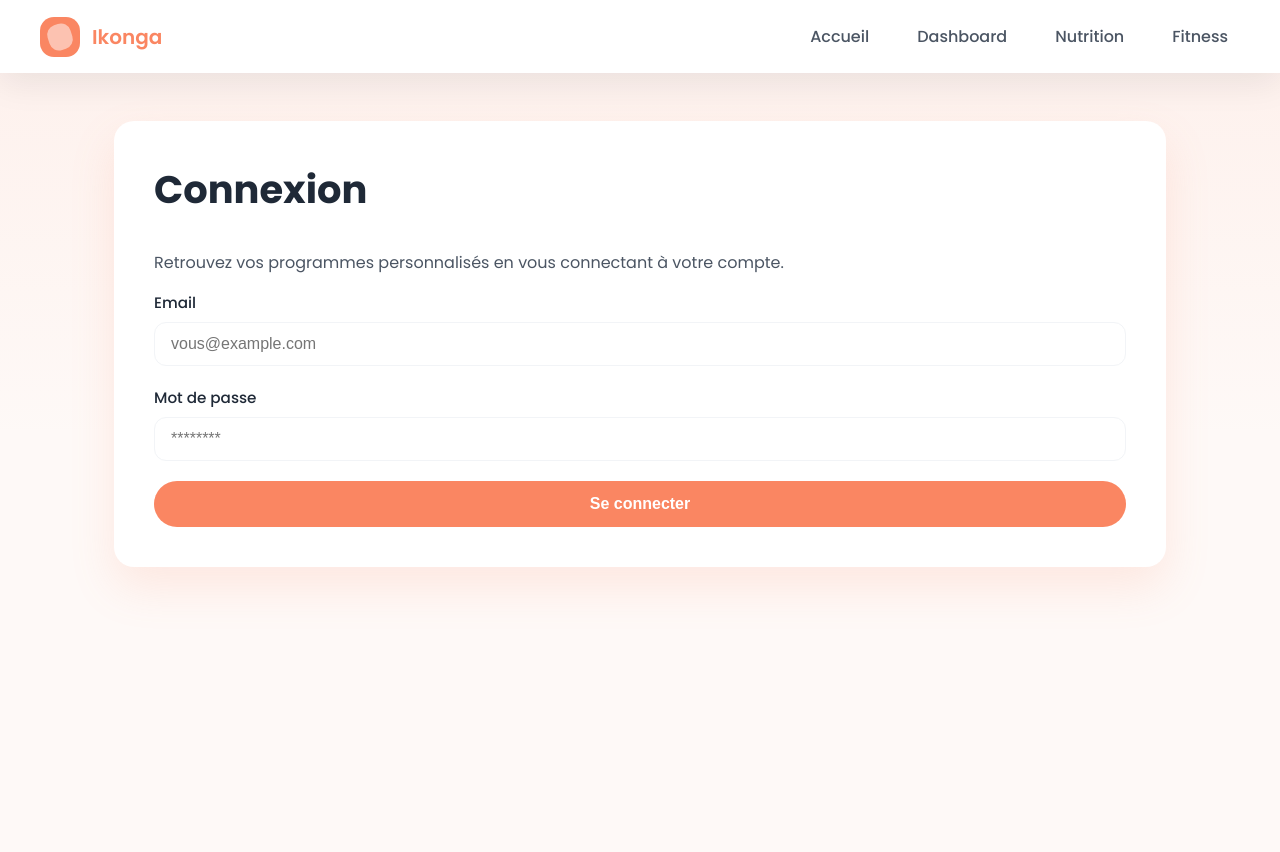
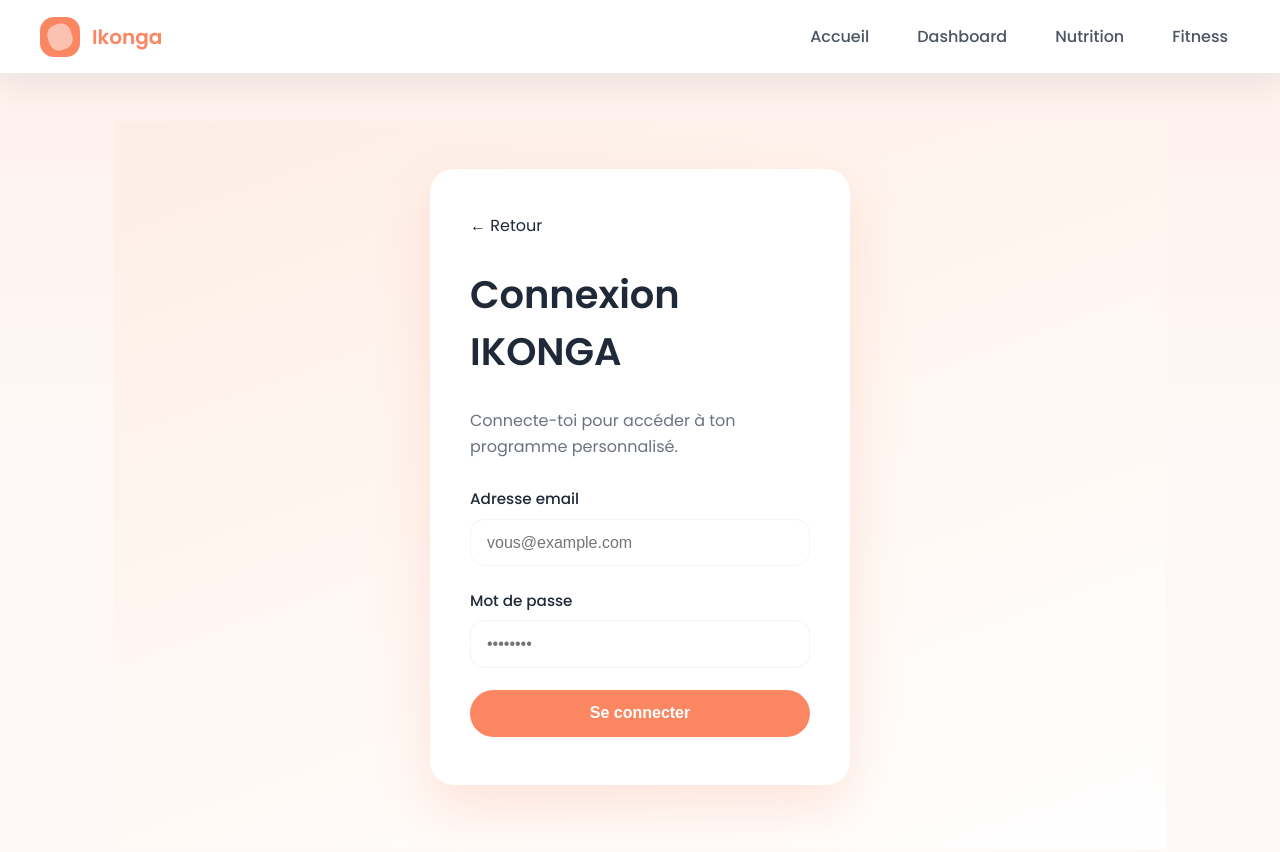
Before and after one commit to justm6640/ikonga-app, a Next.js app in the folder frontend/: page /login in a window 1280 px wide. Shown: the top 852 px of the page. Before the commit the page ends 800 px from the top, so only its background shows below. Built offline with nearby package versions, Linux system fonts and the light colour scheme.

Commit message:
feat: add Ikonga login page

```diff
--- a/frontend/src/app/login/page.tsx
+++ b/frontend/src/app/login/page.tsx
@@ -1,10 +1,12 @@
 'use client';
 
-import { FormEvent, useState } from 'react';
+import Link from 'next/link';
 import { useRouter } from 'next/navigation';
+import { FormEvent, useEffect, useState } from 'react';
 
 interface LoginResponse {
-  token: string;
+  token?: string;
+  user?: unknown;
   message?: string;
 }
 
@@ -14,22 +16,38 @@ export default function LoginPage() {
   const [password, setPassword] = useState('');
   const [error, setError] = useState<string | null>(null);
   const [loading, setLoading] = useState(false);
-  const [success, setSuccess] = useState(false);
+
+  useEffect(() => {
+    if (typeof window === 'undefined') {
+      return;
+    }
+
+    const existingToken = localStorage.getItem('ikonga_token');
+    if (existingToken) {
+      router.replace('/');
+    }
+  }, [router]);
 
   const handleSubmit = async (event: FormEvent<HTMLFormElement>) => {
     event.preventDefault();
     setError(null);
-    setSuccess(false);
 
     if (!email || !password) {
-      setError('Veuillez saisir votre email et votre mot de passe.');
+      setError('Merci de renseigner votre email et votre mot de passe.');
+      return;
+    }
+
+    const apiBaseUrl = process.env.NEXT_PUBLIC_API_URL?.replace(/\/$/, '');
+
+    if (!apiBaseUrl) {
+      setError('Configuration manquante : NEXT_PUBLIC_API_URL est requis.');
       return;
     }
 
     setLoading(true);
 
     try {
-      const response = await fetch('http://localhost:4000/auth/login', {
+      const response = await fetch(`${apiBaseUrl}/auth/login`, {
         method: 'POST',
         headers: {
           'Content-Type': 'application/json',
@@ -37,18 +55,21 @@ export default function LoginPage() {
         body: JSON.stringify({ email, password }),
       });
 
-      const data: LoginResponse = await response.json().catch(() => ({ token: '' }));
+      const data: LoginResponse = await response.json().catch(() => ({}));
 
       if (!response.ok || !data.token) {
         const message = data.message ?? 'Connexion impossible. Vérifiez vos identifiants.';
         throw new Error(message);
       }
 
-      localStorage.setItem('token', data.token);
-      setSuccess(true);
-      router.push('/dashboard');
+      if (typeof window !== 'undefined') {
+        localStorage.setItem('ikonga_token', data.token);
+        localStorage.setItem('ikonga_user', JSON.stringify(data.user ?? {}));
+      }
+
+      router.push('/');
     } catch (submissionError) {
-      const message = submissionError instanceof Error ? submissionError.message : undefined;
+      const message = submissionError instanceof Error ? submissionError.message : null;
       setError(message ?? 'Une erreur inattendue est survenue.');
     } finally {
       setLoading(false);
@@ -56,32 +77,36 @@ export default function LoginPage() {
   };
 
   return (
-    <section className="page-card">
-      <h1>Connexion</h1>
-      <p>Retrouvez vos programmes personnalisés en vous connectant à votre compte.</p>
-      <form onSubmit={handleSubmit} className="form-grid">
-        <label htmlFor="email">
-          Email
+    <div className="login-page">
+      <div className="login-card">
+        <Link href="/" className="back-link" aria-label="Retour à l\'accueil">
+          ← Retour
+        </Link>
+        <h1>Connexion IKONGA</h1>
+        <p className="subtitle">Connecte-toi pour accéder à ton programme personnalisé.</p>
+        <form onSubmit={handleSubmit} className="login-form">
+          <label htmlFor="email" className="field-label">
+            Adresse email
             <input
               id="email"
               name="email"
               type="email"
+              autoComplete="email"
               placeholder="vous@example.com"
-            autoComplete="email"
               value={email}
               onChange={(event) => setEmail(event.target.value)}
               disabled={loading}
               required
             />
           </label>
-        <label htmlFor="password">
+          <label htmlFor="password" className="field-label">
             Mot de passe
             <input
               id="password"
               name="password"
               type="password"
-            placeholder="********"
               autoComplete="current-password"
+              placeholder="••••••••"
               value={password}
               onChange={(event) => setPassword(event.target.value)}
               disabled={loading}
@@ -89,19 +114,131 @@ export default function LoginPage() {
             />
           </label>
           {error ? (
-          <div className="status-message error" role="alert">
+            <p role="alert" className="error-message">
               {error}
-          </div>
+            </p>
           ) : null}
-        {success ? (
-          <div className="status-message success" role="status">
-            Connexion réussie, redirection en cours...
-          </div>
-        ) : null}
-        <button type="submit" disabled={loading}>
-          {loading ? 'Connexion...' : 'Se connecter'}
+          <button type="submit" disabled={loading} className="submit-button">
+            {loading ? 'Connexion en cours…' : 'Se connecter'}
           </button>
         </form>
-    </section>
+      </div>
+      <style jsx>{`
+        .login-page {
+          width: 100%;
+          display: flex;
+          align-items: center;
+          justify-content: center;
+          padding: 3rem 1.5rem 4rem;
+          background: linear-gradient(160deg, #fdeee6 0%, #fff7f2 50%, #ffffff 100%);
+        }
+
+        .login-card {
+          width: min(420px, 100%);
+          background: #ffffff;
+          border-radius: 24px;
+          box-shadow: 0 24px 55px rgba(250, 134, 98, 0.2);
+          padding: 2.75rem 2.5rem 3rem;
+          display: flex;
+          flex-direction: column;
+          gap: 1.75rem;
+        }
+
+        .back-link {
+          align-self: flex-start;
+          font-size: 0.95rem;
+          font-weight: 500;
+          color: #fa8662;
+          text-decoration: none;
+          transition: opacity 0.2s ease;
+        }
+
+        .back-link:hover,
+        .back-link:focus-visible {
+          opacity: 0.7;
+        }
+
+        h1 {
+          margin: 0;
+          font-size: clamp(1.9rem, 3vw, 2.4rem);
+          font-weight: 600;
+          color: #1f2937;
+        }
+
+        .subtitle {
+          margin: 0;
+          color: #6b7280;
+          line-height: 1.6;
+        }
+
+        .login-form {
+          display: grid;
+          gap: 1.4rem;
+        }
+
+        .field-label {
+          display: flex;
+          flex-direction: column;
+          gap: 0.55rem;
+          font-size: 0.95rem;
+          font-weight: 500;
+          color: #1f2937;
+        }
+
+        input {
+          border: 1px solid #f2f4f7;
+          border-radius: 14px;
+          padding: 0.85rem 1rem;
+          font-size: 1rem;
+          transition: border-color 0.2s ease, box-shadow 0.2s ease;
+        }
+
+        input:focus {
+          outline: none;
+          border-color: #fa8662;
+          box-shadow: 0 0 0 3px rgba(250, 134, 98, 0.18);
+        }
+
+        .error-message {
+          margin: 0;
+          padding: 0.85rem 1rem;
+          border-radius: 12px;
+          background: rgba(220, 38, 38, 0.08);
+          color: #b91c1c;
+          font-size: 0.95rem;
+        }
+
+        .submit-button {
+          border: none;
+          border-radius: 999px;
+          padding: 0.9rem 1.6rem;
+          background: #fa8662;
+          color: white;
+          font-weight: 600;
+          font-size: 1rem;
+          cursor: pointer;
+          transition: transform 0.2s ease, box-shadow 0.2s ease, opacity 0.2s ease;
+        }
+
+        .submit-button:hover {
+          transform: translateY(-1px);
+          box-shadow: 0 18px 36px rgba(250, 134, 98, 0.25);
+        }
+
+        .submit-button:disabled {
+          opacity: 0.65;
+          cursor: not-allowed;
+          transform: none;
+          box-shadow: none;
+        }
+
+        @media (max-width: 640px) {
+          .login-card {
+            padding: 2.25rem 1.75rem 2.5rem;
+            border-radius: 20px;
+          }
+        }
+      `}</style>
+    </div>
   );
 }
```
Lines whose indentation alone changed are shown as unchanged.
